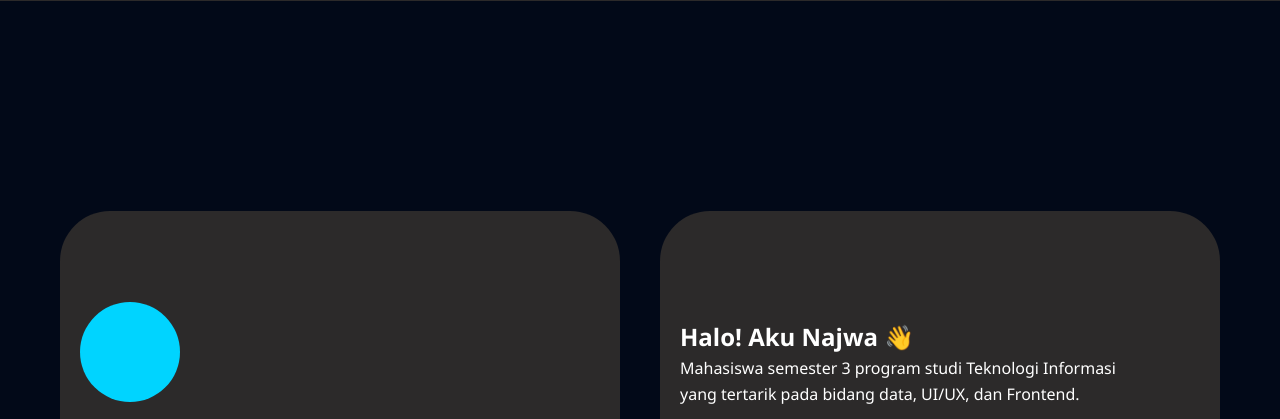
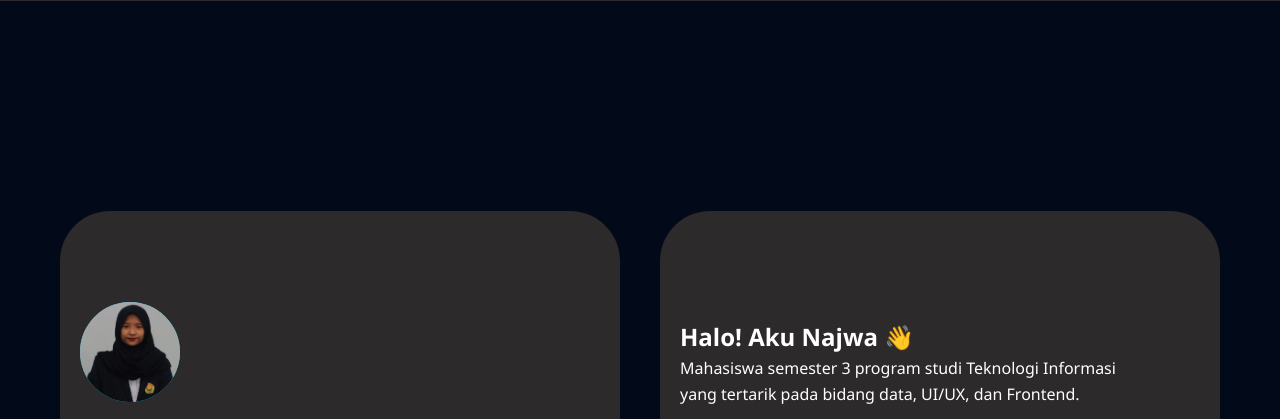
Before and after one commit to najwafadiyah10/Portofolio, a plain HTML site: page index.html in a window 1280 px wide. Shown: the part 77-496 px from the top of the page. Drawn offline with Linux system fonts and the light colour scheme.

Commit message:
commit kedua

```diff
--- a/index.html
+++ b/index.html
@@ -19,7 +19,7 @@
 <section class="hero" id="home">
   <div class="container">
     <div class="hero-left">
-      <div class="avatar"><img src="aku.jpg" alt=""></div>
+      <div class="avatar"><img src="img/aku.jpg" alt=""></div>
       <h1>Najwa Dzakirah Fadiyah</h1>
       <p>Teknologi Informasi — Universitas Jember</p>
       <div class="tags">
--- a/style.css
+++ b/style.css
@@ -90,6 +90,14 @@ section {
   font-weight: bold;
   margin-bottom: 20px;
 }
+
+.avatar img {
+  width: 100px;       /* atur ukuran foto */
+  height: 100px;      /* biar jadi kotak sama sisi */
+  object-fit: cover;  /* biar fotonya nggak ketarik */
+  border-radius: 50%; /* bikin jadi lingkaran */
+}
+
 
 .tags {
   margin-top: 10px;
```
